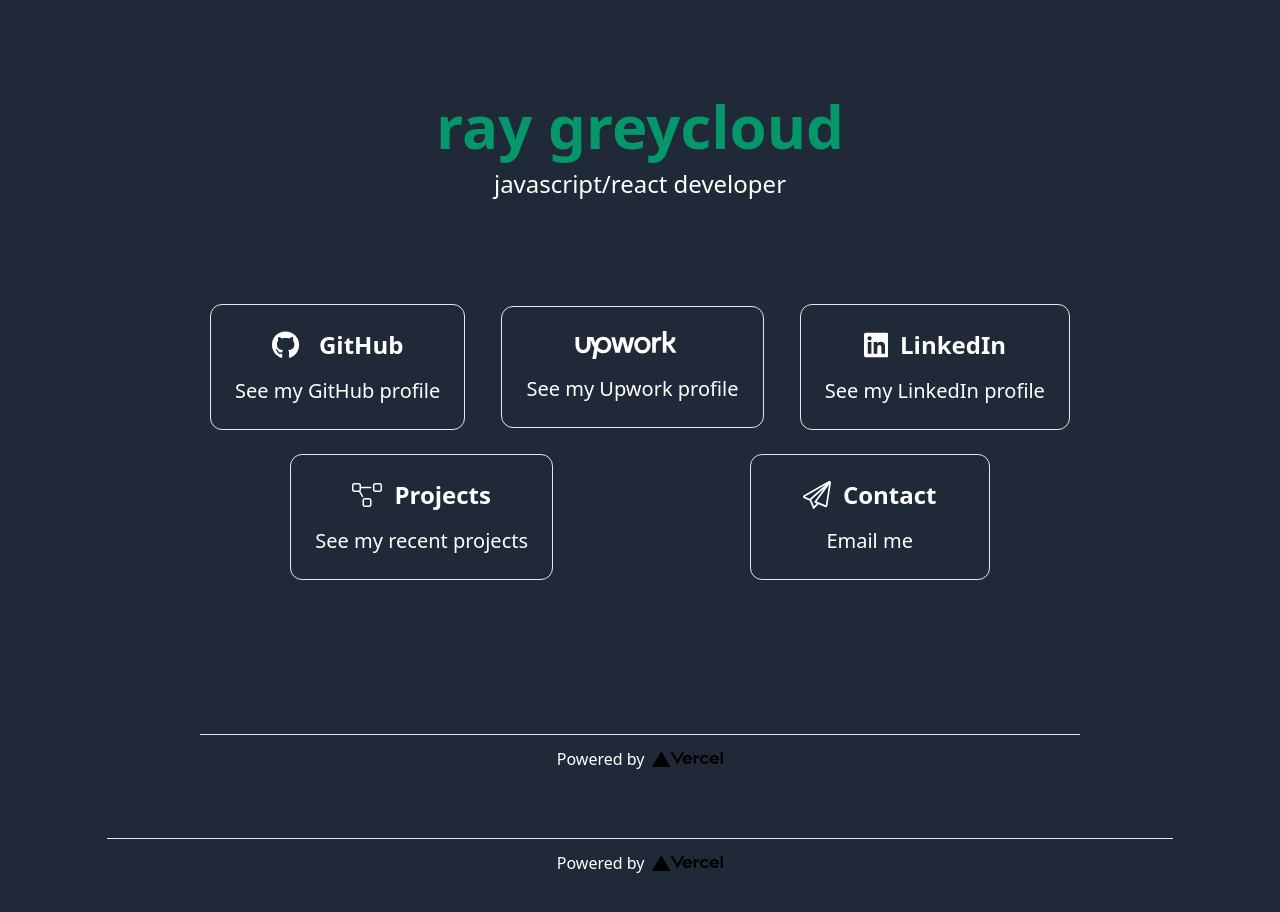
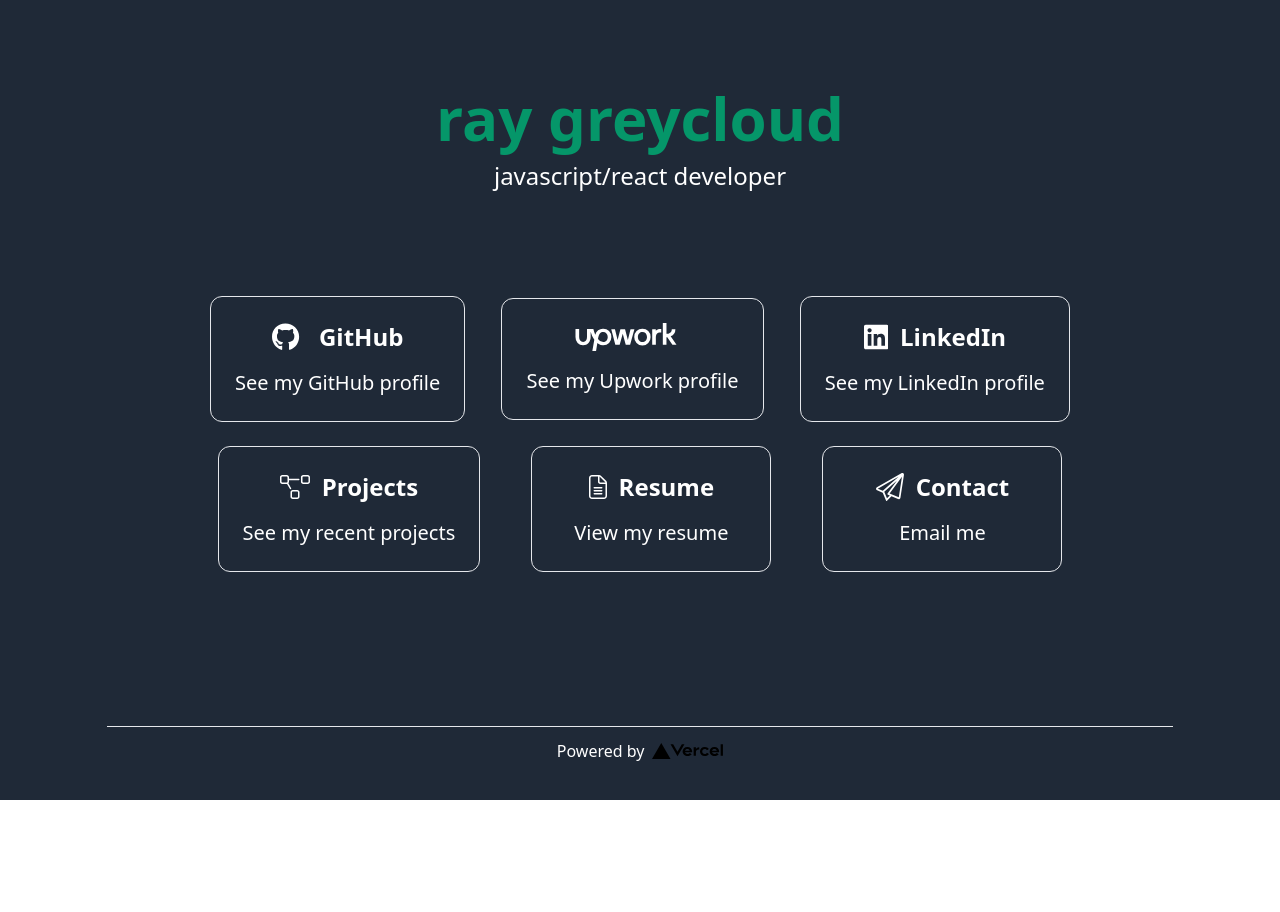
Before and after one commit to rayGreycloud/raygreycloud-dev, a Next.js app: page / in a window 1280 px wide. After the commit the page ends 800 px from the top, so only its background shows below. Built offline with nearby package versions, Linux system fonts and the light colour scheme.

Commit message:
Update home page

```diff
--- a/pages/index.js
+++ b/pages/index.js
@@ -1,19 +1,12 @@
-import Head from 'next/head';
-
+import { ContactNavCard } from '../components/ContactNavCard';
+import { GithubNavCard } from '../components/GithubNavCard';
+import { LinkedInNavCard } from '../components/LinkedInNavCard';
 import { ProjectsNavCard } from '../components/ProjectsNavCard';
-import { GithubNavCard } from '../components/GithubNavCard';
+import { ResumeNavCard } from '../components/ResumeNavCard';
 import { UpworkNavCard } from '../components/UpworkNavCard';
-import { LinkedInNavCard } from '../components/LinkedInNavCard';
-import { ContactNavCard } from '../components/ContactNavCard';
 
 export default function Home() {
   return (
-    <div className='flex flex-col items-center justify-center min-h-screen py-2 bg-gray-800 text-white'>
-      <Head>
-        <title>ray greycloud</title>
-        <link rel='icon' href='/favicon.ico' />
-      </Head>
-
     <main className='flex flex-col items-center w-full flex-1 pt-20 px-20 text-center'>
       <h1 className='text-6xl font-bold'>
         <div className='text-green-600'>ray greycloud</div>
@@ -30,23 +23,10 @@ export default function Home() {
 
         <ProjectsNavCard />
 
+        <ResumeNavCard />
+
         <ContactNavCard />
       </div>
     </main>
-
-      <footer className='flex items-center justify-center w-full h-24'>
-        <div className='border-t w-5/6'>
-          <a
-            className='flex items-center justify-center pt-3'
-            href='https://vercel.com?utm_source=create-next-app&utm_medium=default-template&utm_campaign=create-next-app'
-            target='_blank'
-            rel='noopener noreferrer'
-          >
-            Powered by{' '}
-            <img src='/vercel.svg' alt='Vercel Logo' className='h-4 ml-2' />
-          </a>
-        </div>
-      </footer>
-    </div>
   );
 }
```
Lines whose indentation alone changed are shown as unchanged.
